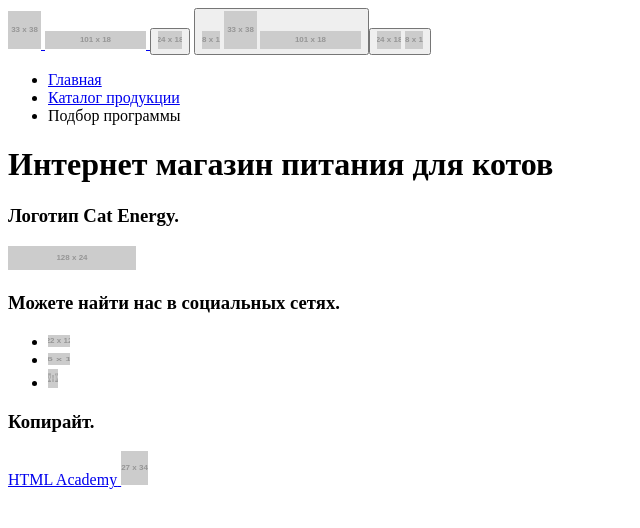
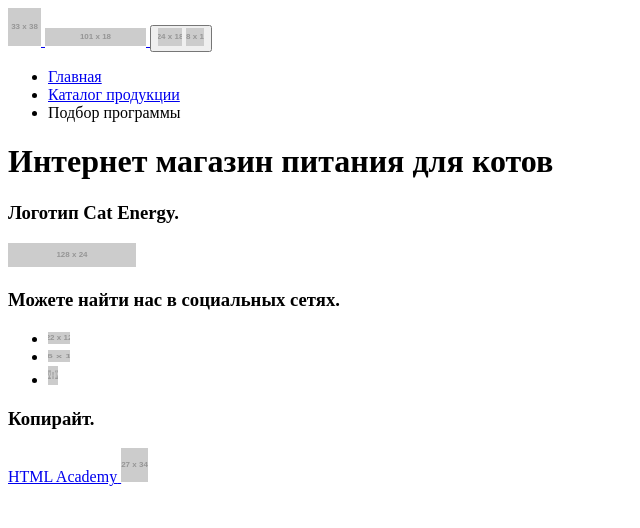
Before and after one commit to vaismann/92486-cat-energy-16, a website: page source/form.html in a window 1280 px wide. Shown: the whole page, without its empty margins (0-640 px from the left). Drawn offline with Linux system fonts and the light colour scheme; placeholder pictures from the web are drawn by us.

Commit message:
Normilized changes

```diff
--- a/source/form.html
+++ b/source/form.html
@@ -10,15 +10,6 @@
         <a class="page-header__logo" href="#" >
           <img class="page-header__logo-img" src="http://placehold.it/33x38" width="33" height="38" alt="Cat Energy" >
           <img class="page-header__logo-title" src="http://placehold.it/101x18" width="101" height="18" alt="Cat Energy" >
-        </a>
-        <button class="nav-toggle nav-toggle--open" type="button">
-            <img class="nav-toggle__open-icon" src="http://placehold.it/24x18" width="24" height="18" alt="Открыть меню" >
-        </button>
-        <button class="nav-toggle nav-toggle--close" type="button">
-            <img class="nav-toggle__close-icon" src="http://placehold.it/18x18" width="18" height="18" alt="Зактрыть меню" >
-        <a class="page-header__logo">
-          <img class="page-header__logo-img" src="http://placehold.it/33x38" width="33" height="38" alt="Cat Energy" >
-          <img class="page-header__logo-title" src="http://placehold.it/101x18" width="101" height="18" alt="Cat Energy">
         </a>
         <button class="nav-toggle nav-toggle--open" type="button">
             <img class="nav-toggle__open-icon" src="http://placehold.it/24x18" width="24" height="18" alt="Открыть меню">
```
Also changed, not shown: source/catalog.html (+0 -9 lines), source/index.html (+1 -9 lines), 1 other file.
